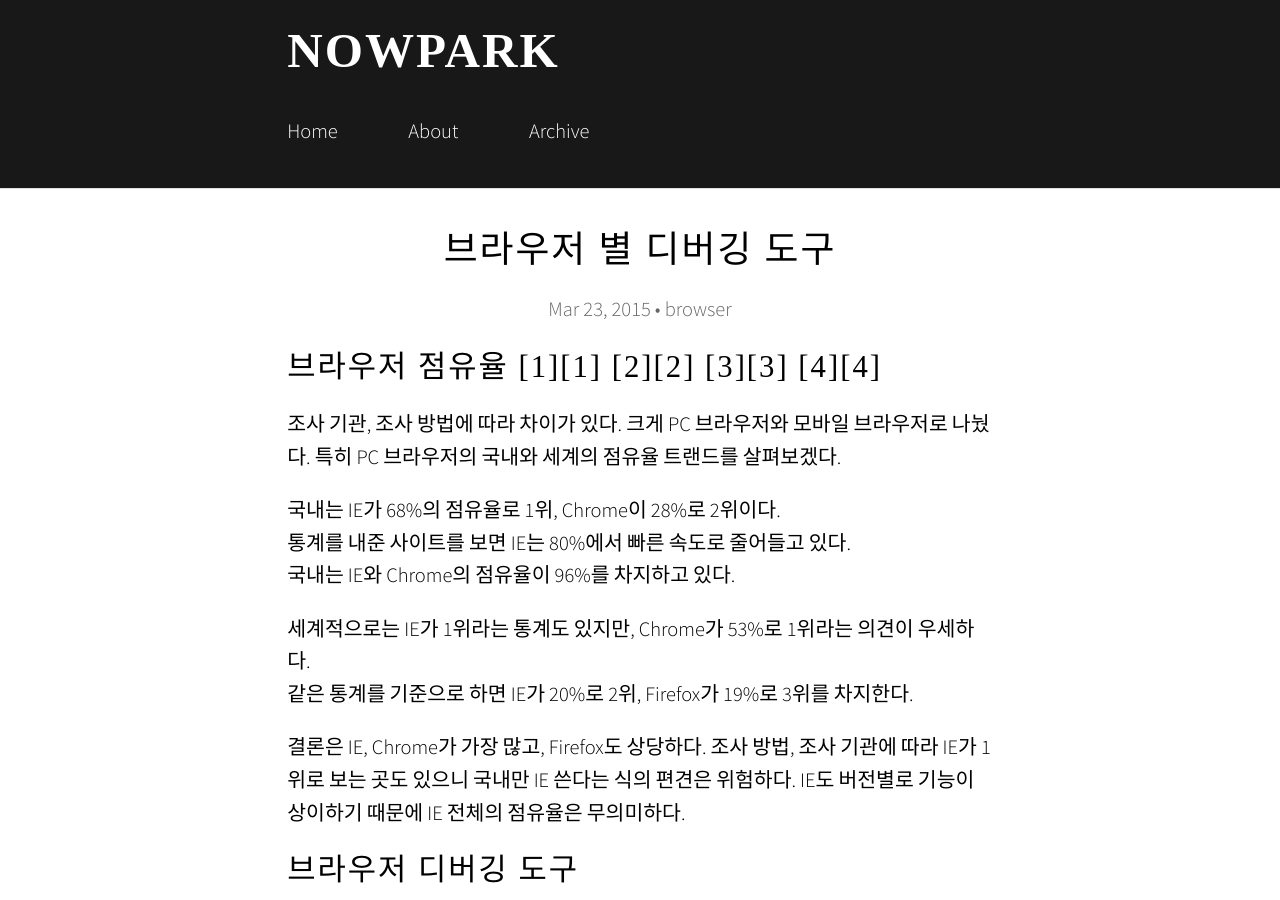
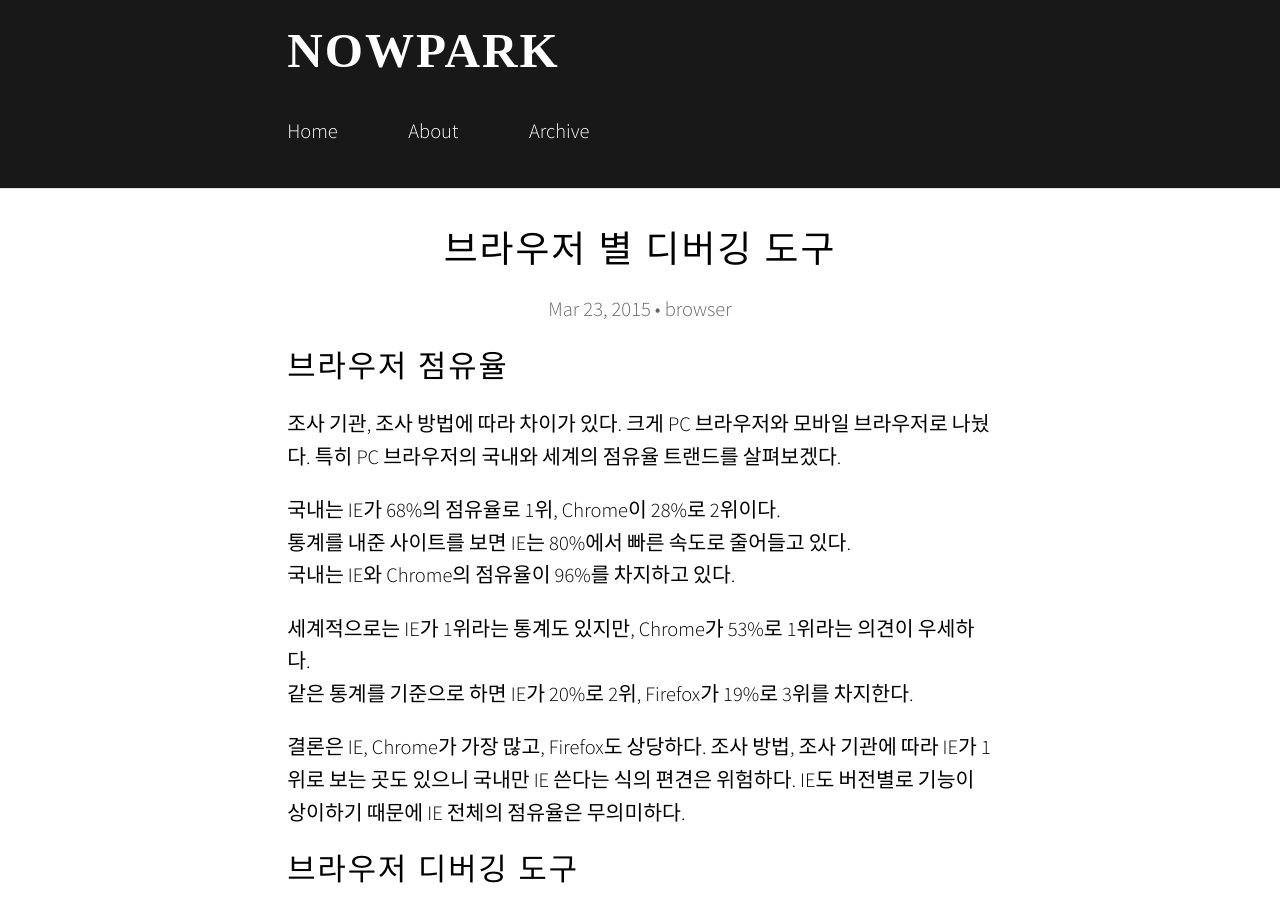
Before and after one commit to hyeonjae/hyeonjae.github.io.archive, a Jekyll site: the page built from _posts/2015-03-23-web-browser-developer-tools.md, in a window 1280 px wide and 900 px high. Built offline with Jekyll 4.4.1, drawn with Linux system fonts in a browser that asks for light colours; nearby versions of some CDN libraries; some web fonts are replaced; comment, search, counter and statistics services are not loaded.

Commit message:
no message

```diff
--- a/_posts/2015-03-23-web-browser-developer-tools.md
+++ b/_posts/2015-03-23-web-browser-developer-tools.md
@@ -6,7 +6,7 @@ categories: browser
 
 
 
-# 브라우저 점유율 [1][1] [2][2] [3][3] [4][4]
+# 브라우저 점유율
 조사 기관, 조사 방법에 따라 차이가 있다.
 크게 PC 브라우저와 모바일 브라우저로 나눴다. 특히 PC 브라우저의 국내와 세계의 점유율 트랜드를 살펴보겠다.
 
```
